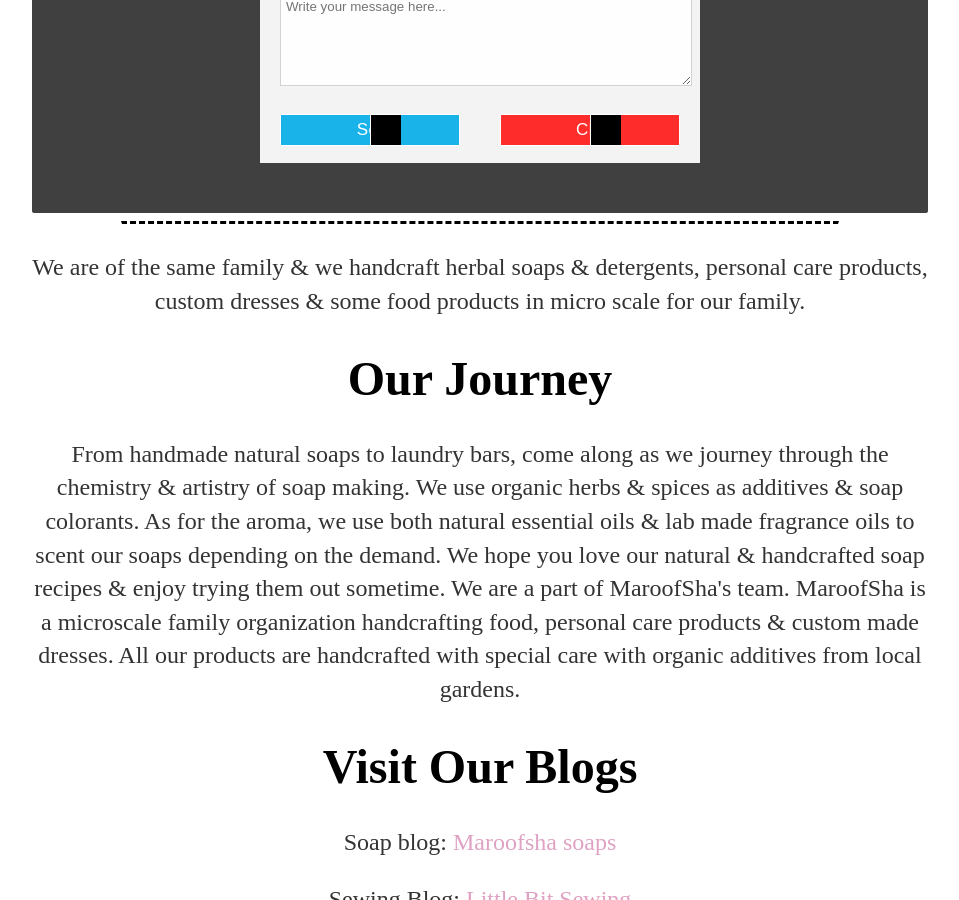
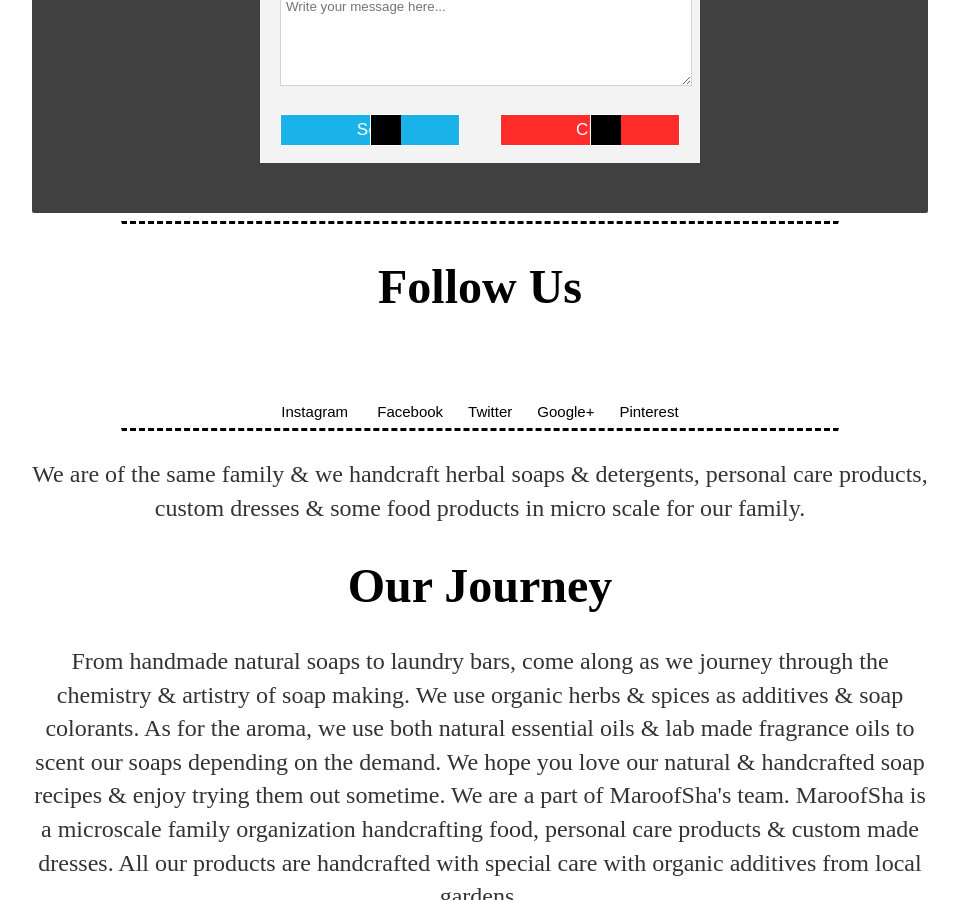
Before and after one commit to maroofsha/maroofsha.github.io, a Jekyll site: the page built from contact.html, in a window 1280 px wide and 900 px high, scrolled down 694 px. Shown: the whole window, without its empty margins (160-1119 px from the left). Built offline with Jekyll 4.4.1, drawn with Linux system fonts in a browser that asks for light colours.

Commit message:
Create contact.html

```diff
--- a/contact.html
+++ b/contact.html
@@ -321,6 +321,28 @@ div#twist_blogger_cntct_form .clear-button {
 <hr color="#fff" size="4" style="border-top: 3px dashed #000;" width="80%">
 
 
+
+
+
+ <h1>Follow Us</h1>
+
+    <div class="MsoNormal" style="background-color: white; border: 0px; font-family: Oldenburg, sans-serif; font-size: 15px; font-stretch: inherit; font-variant-numeric: inherit; line-height: inherit; margin: 0px; padding: 0px; text-align: center; vertical-align: baseline;">
+<br /></div>
+<div class="MsoNormal" style="background-color: white; border: 0px; font-family: Oldenburg, sans-serif; font-size: 15px; font-stretch: inherit; font-variant-numeric: inherit; line-height: inherit; margin: 0px; padding: 0px; text-align: center; vertical-align: baseline;">
+<span style="border: 0px; font-family: &quot;josefin slab&quot;; font-size: 16pt; font-stretch: inherit; font-style: inherit; font-variant: inherit; font-weight: inherit; line-height: 22.8267px; margin: 0px; padding: 0px; vertical-align: baseline;">&nbsp;</span><span style="border: 0px; font-family: &quot;josefin slab&quot;; font-size: 16pt; font-stretch: inherit; font-style: inherit; font-variant: inherit; font-weight: inherit; line-height: 22.8267px; margin: 0px; padding: 0px; vertical-align: baseline;"><span style="border: 0px; font-family: inherit; font-size: inherit; font-stretch: inherit; font-style: inherit; font-variant: inherit; font-weight: inherit; line-height: inherit; margin: 0px; padding: 0px; vertical-align: baseline;">&nbsp;</span><span style="border: 0px; font-family: inherit; font-size: inherit; font-stretch: inherit; font-style: inherit; font-variant: inherit; font-weight: inherit; line-height: inherit; margin: 0px; padding: 0px; vertical-align: baseline;">&nbsp;&nbsp;&nbsp;</span></span><br />
+<br /></div>
+<div class="MsoNormal" style="background-color: white; border: 0px; font-family: Oldenburg, sans-serif; font-size: 15px; font-stretch: inherit; font-variant-numeric: inherit; line-height: inherit; margin: 0px; padding: 0px; text-align: center; vertical-align: baseline;">
+Instagram &nbsp; &nbsp; &nbsp; Facebook &nbsp; &nbsp; &nbsp;Twitter &nbsp; &nbsp; &nbsp;Google+ &nbsp; &nbsp; &nbsp;Pinterest</div>
+
+    <hr color="#fff" size="4" style="border-top: 3px dashed #000;" width="80%">
+
+
+
+
+
+
+
+
 <p>
   We are of the same family &amp; we handcraft herbal soaps &amp; detergents, personal care products, custom dresses &amp; some food products in micro scale for our family.</p>
 
```
